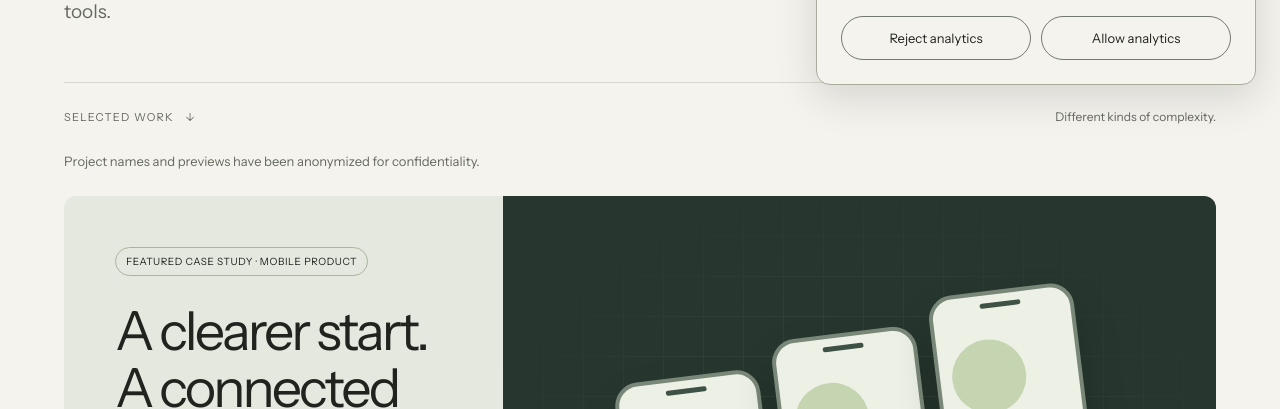
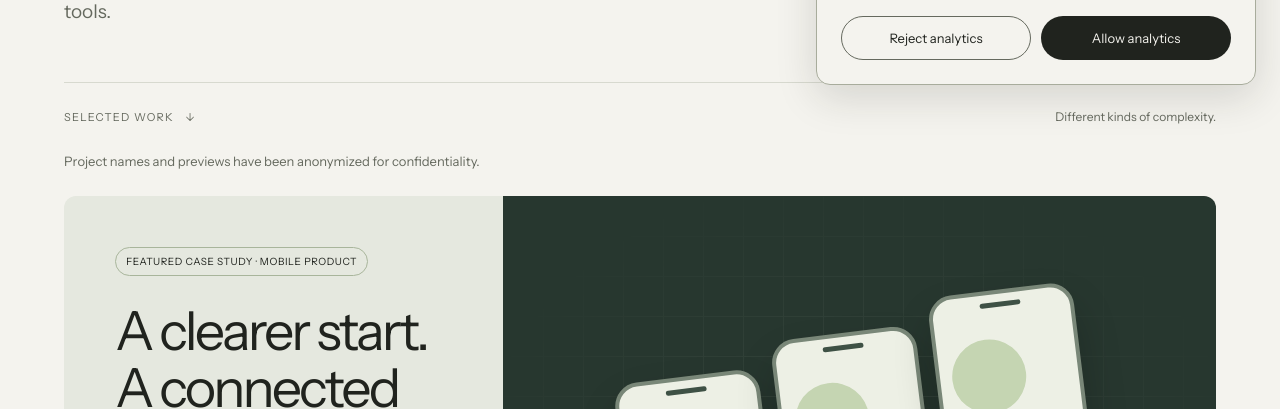
Before and after one commit to lucas030596-git/lucas-portfolio, a plain HTML site: page index.html in a window 1280 px wide. Shown: the part 691-1100 px from the top of the page. Drawn offline with Linux system fonts and the light colour scheme.

Commit message:
Refine persistent cookie banner buttons
* Keep the cookie banner visible between routes and reuse primary buttons

* Style cookie rejection as an outlined secondary button

```diff
--- a/app.js
+++ b/app.js
@@ -129,14 +129,17 @@ function gate(slug){if(genericProjects||slug==='accessibility-and-privacy')retur
 function getRoute(){const hash=location.hash;if(!hash||hash==='#/')return 'home';if(!hash.startsWith('#/'))return null;const candidate=hash.slice(2).split('?')[0]||'home';return Object.hasOwn(projectIDsBySlug,candidate)?projectIDsBySlug[candidate]:candidate;}
 const cookiePanel = document.querySelector('#cookie-panel');
 let cookieOpener = null;
+let cookiePanelLanguage;
 function updateCookiePanel() {
  const consent = window.PORTFOLIO_CONSENT;
  if (!consent) return;
  cookiePanel.hidden = !cookieOpener && consent.choice() !== null;
- if (cookiePanel.hidden) { cookiePanel.innerHTML = ''; return; }
+ if (cookiePanel.hidden) { cookiePanel.innerHTML = ''; cookiePanelLanguage = undefined; return; }
+ if (cookiePanelLanguage === language) return;
+ cookiePanelLanguage = language;
  cookiePanel.innerHTML = `<h2 id="cookie-heading" tabindex="-1">${t('Cookie choices')}</h2>
  <p>${t('I use optional Google Analytics cookies to understand which pages and projects people visit. You can browse the whole site either way.')} <a href="#/privacy">${t('Cookie notice')}</a></p>
- <div class="cookie-actions"><button type="button" data-cookie="reject">${t('Reject analytics')}</button><button type="button" data-cookie="accept">${t('Allow analytics')}</button></div>`;
+ <div class="cookie-actions"><button type="button" class="button button-secondary" data-cookie="reject">${t('Reject analytics')}</button><button type="button" class="button" data-cookie="accept">${t('Allow analytics')}</button></div>`;
 }
 function closeCookiePanel() {
  const restoreFocus = cookiePanel.contains(document.activeElement);
--- a/styles.css
+++ b/styles.css
@@ -442,8 +442,9 @@ html[lang="es"] .hero h1,html[lang="pt-BR"] .hero h1{font-size:clamp(40px,8.4vw,
 .cookie-panel h2,.cookie-notice h2{font-size:clamp(25px,3vw,34px);line-height:1.12;letter-spacing:-.04em}
 .cookie-panel p{color:var(--muted);font-size:14px;line-height:1.5;margin-top:9px}
 .cookie-actions{display:grid;grid-template-columns:repeat(2,minmax(0,1fr));gap:10px;margin-top:19px}
-.cookie-actions button{min-height:44px;padding:7px 8px;background:transparent;color:var(--ink);border:1px solid #73796c;border-radius:999px;font-size:13px;line-height:1.25}
-.cookie-actions button:hover{background:#e5e8df}
+.cookie-actions .button{min-height:44px;display:flex;align-items:center;justify-content:center;padding:7px 8px;border:1px solid transparent;font-size:13px;line-height:1.25;text-align:center}
+.cookie-actions .button-secondary{background:var(--paper);color:var(--ink);border-color:var(--muted)}
+.cookie-actions .button-secondary:hover{background:#e5e8df}
 .cookie-panel a,.cookie-notice a,.cookie-footer-link{text-decoration:underline;text-underline-offset:4px}
 .cookie-footer-link{padding:4px 0;border:0;background:none;font:inherit;color:inherit}
 .footer-links{flex-wrap:wrap;align-items:center}
```
Also changed, not shown: index.html (+1 -1 lines).
